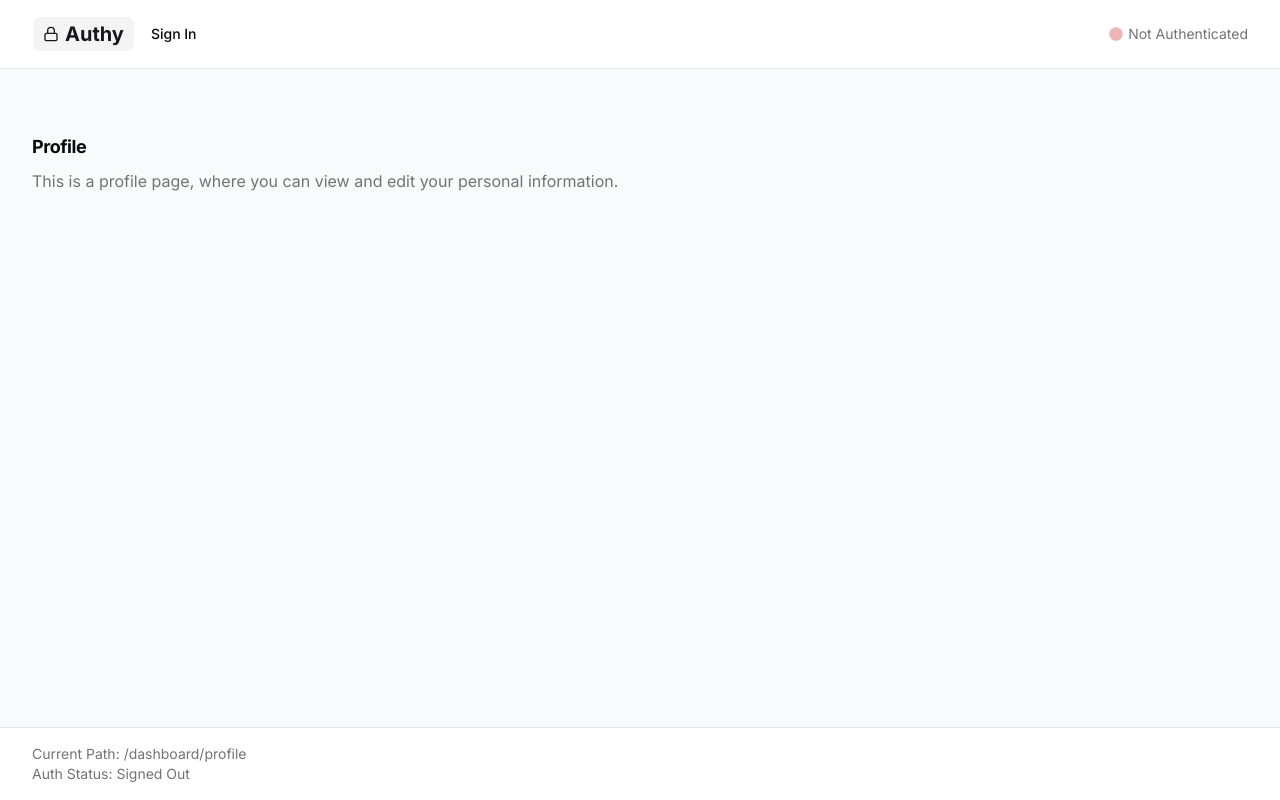
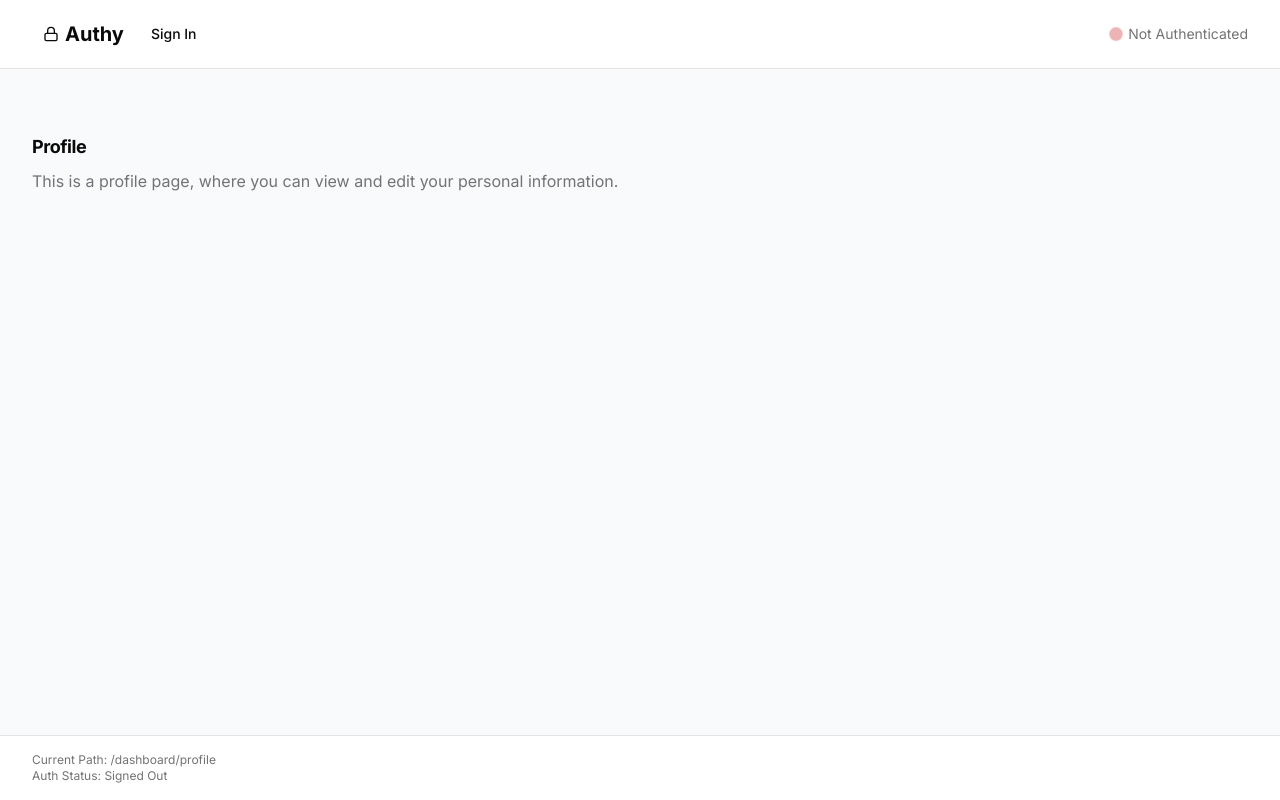
Before and after one commit to mfgcorpusjr/authy, a Next.js app: page /dashboard/profile in a window 1280 px wide. Built offline with nearby package versions, Linux system fonts and the light colour scheme; no server answers.

Commit message:
Metadata

```diff
--- a/src/app/(auth)/sign-in/page.tsx
+++ b/src/app/(auth)/sign-in/page.tsx
@@ -1,4 +1,10 @@
+import { Metadata } from "next";
+
 import SignInForm from "@/features/auth/components/SignInForm";
+
+export const metadata: Metadata = {
+  title: "Sign In",
+};
 
 export default function SignInPage() {
   return (
--- a/src/app/(protected)/dashboard/page.tsx
+++ b/src/app/(protected)/dashboard/page.tsx
@@ -1,4 +1,10 @@
+import { Metadata } from "next";
+
 import Heading from "@/components/commons/Heading";
+
+export const metadata: Metadata = {
+  title: "Dashboard",
+};
 
 export default function DashboardPage() {
   return (
--- a/src/app/(protected)/dashboard/profile/page.tsx
+++ b/src/app/(protected)/dashboard/profile/page.tsx
@@ -1,4 +1,10 @@
+import { Metadata } from "next";
+
 import Heading from "@/components/commons/Heading";
+
+export const metadata: Metadata = {
+  title: "Profile",
+};
 
 export default function ProfilePage() {
   return (
--- a/src/app/(protected)/dashboard/settings/page.tsx
+++ b/src/app/(protected)/dashboard/settings/page.tsx
@@ -1,4 +1,10 @@
+import { Metadata } from "next";
+
 import Heading from "@/components/commons/Heading";
+
+export const metadata: Metadata = {
+  title: "Settings",
+};
 
 export default function SettingsPage() {
   return (
--- a/src/app/layout.tsx
+++ b/src/app/layout.tsx
@@ -12,7 +12,10 @@ const inter = Inter({
 });
 
 export const metadata: Metadata = {
-  title: "Authy",
+  title: {
+    default: "Authy",
+    template: "%s | Authy",
+  },
   description: "Generated by create next app",
 };
 
--- a/src/components/commons/Footer.tsx
+++ b/src/components/commons/Footer.tsx
@@ -8,7 +8,7 @@ export default async function Footer() {
 
   return (
     <footer className="border-t bg-white">
-      <Container className="py-4 text-sm text-muted-foreground">
+      <Container className="py-4 text-xs text-muted-foreground">
         <CurrentPath />
 
         <p>Auth Status: {session ? "Signed In" : "Signed Out"}</p>
--- a/src/components/commons/Navbar.tsx
+++ b/src/components/commons/Navbar.tsx
@@ -16,7 +16,7 @@ export default async function Navbar() {
     <nav className="border-b bg-white">
       <Container className="flex flex-col sm:flex-row justify-between items-center gap-4 py-4">
         <div className="flex flex-col sm:flex-row items-center gap-4">
-          <Button asChild variant="secondary">
+          <Button asChild variant="ghost">
             <Link href="/">
               <LucideLock />
 
```
